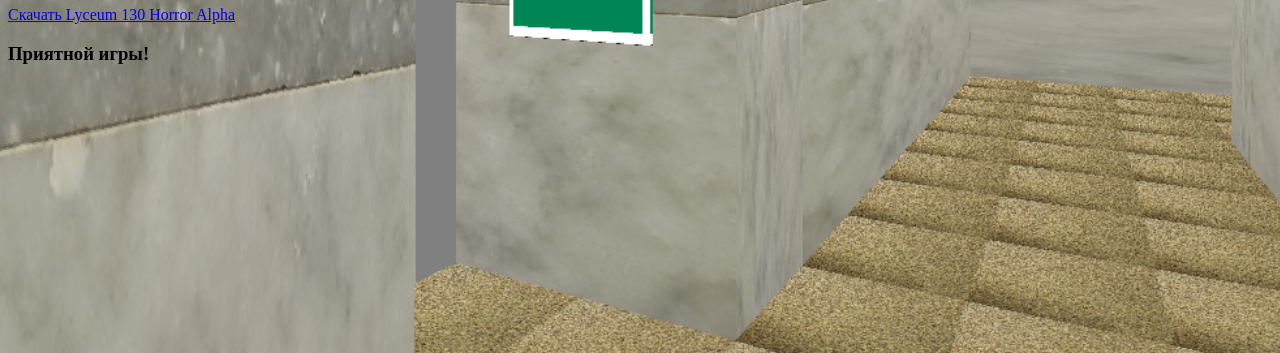
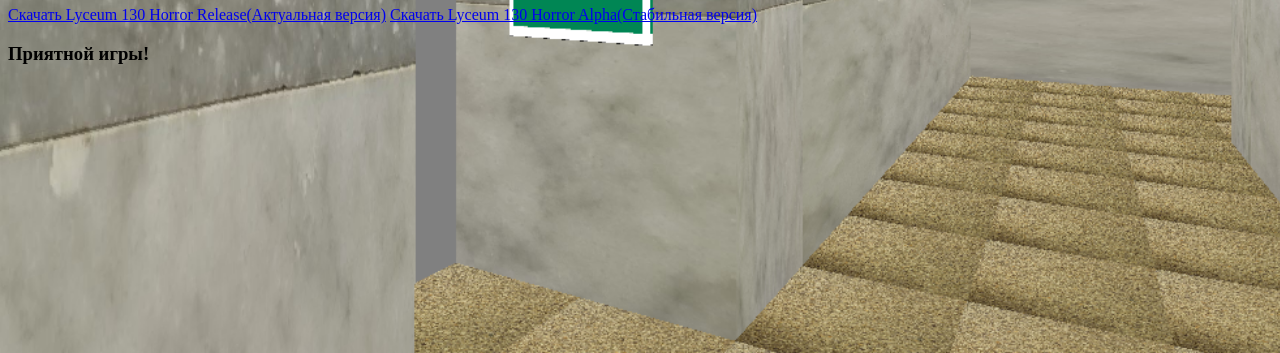
Before and after one commit to lyceum-130-horror/web, a plain HTML site: page index.html in a window 1280 px wide. Shown: the part 447-800 px from the top of the page. Drawn offline with Linux system fonts and the light colour scheme.

Commit message:
Update index.html

```diff
--- a/index.html
+++ b/index.html
@@ -25,7 +25,8 @@
 		<h1>Атмосфера игры:</h1>
 		<h3>Каждый уровень сложности имеет определённую атмосферу. На лёгком уровне сложности играет спокойный эмбиент, а локация выглядит спокойной. На сложном уровне игрет напряжённый эмбиент и школа окутана в тьму.</h3>
 		<h1>Скачать игру:</h1>
-		<a href="https://disk.yandex.ru/d/tSTRSB0mFB4RWQ">Скачать Lyceum 130 Horror Alpha</a>
+		<a href="https://disk.yandex.ru/d/ME_hMgwV5BkY8w">Скачать Lyceum 130 Horror Release(Актуальная версия)</a>
+		<a href="https://disk.yandex.ru/d/tSTRSB0mFB4RWQ">Скачать Lyceum 130 Horror Alpha(Стабильная версия)</a>
 		<h3>Приятной игры!</h3>
 
 	</body>
```
